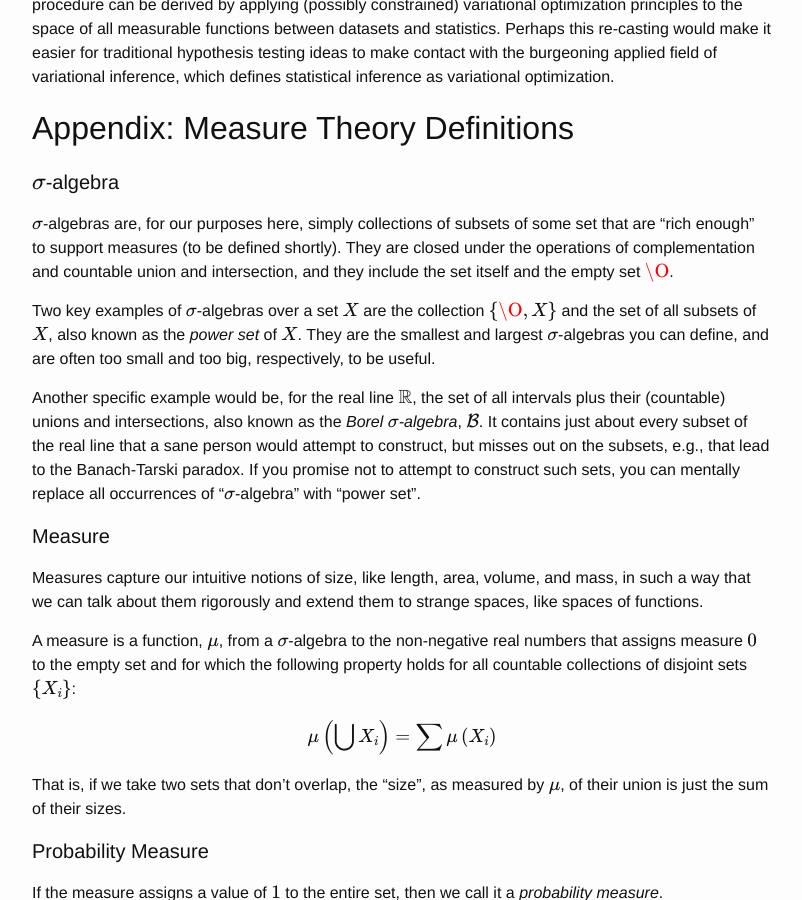
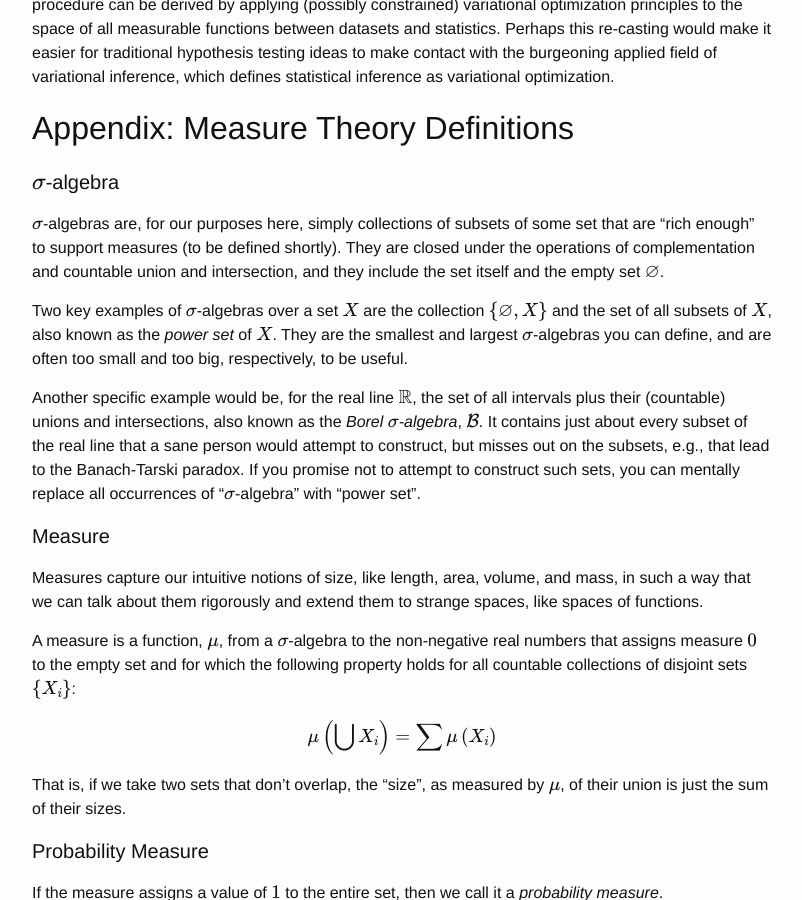
Before and after one commit to charlesfrye/charlesfrye.github.io, a Jekyll site: the page built from _posts/2017-02-24-statistics-as-the-study.md, in a window 1280 px wide and 900 px high, scrolled down 1700 px. Shown: the whole window, without its empty margins (238-1040 px from the left). Built offline with Jekyll 4.4.1, drawn with Linux system fonts in a browser that asks for light colours; formulas are drawn with MathJax 3.

Commit message:
Fixes empty set

```diff
--- a/_posts/2017-02-24-statistics-as-the-study.md
+++ b/_posts/2017-02-24-statistics-as-the-study.md
@@ -148,12 +148,12 @@ to support measures (to be defined shortly).
 They are closed under the operations of
 complementation and
 countable union and intersection, and
-they include the set itself and the empty set $$\O$$.
+they include the set itself and the empty set $$\varnothing$$.
 
 Two key examples of $$\sigma$$-algebras over
 a set $$X$$ are
 the collection
-$$\{\O,X\}$$
+$$\{\varnothing,X\}$$
 and the set of all subsets of $$X$$,
 also known as the *power set* of $$X$$.
 They are the smallest and largest
```
